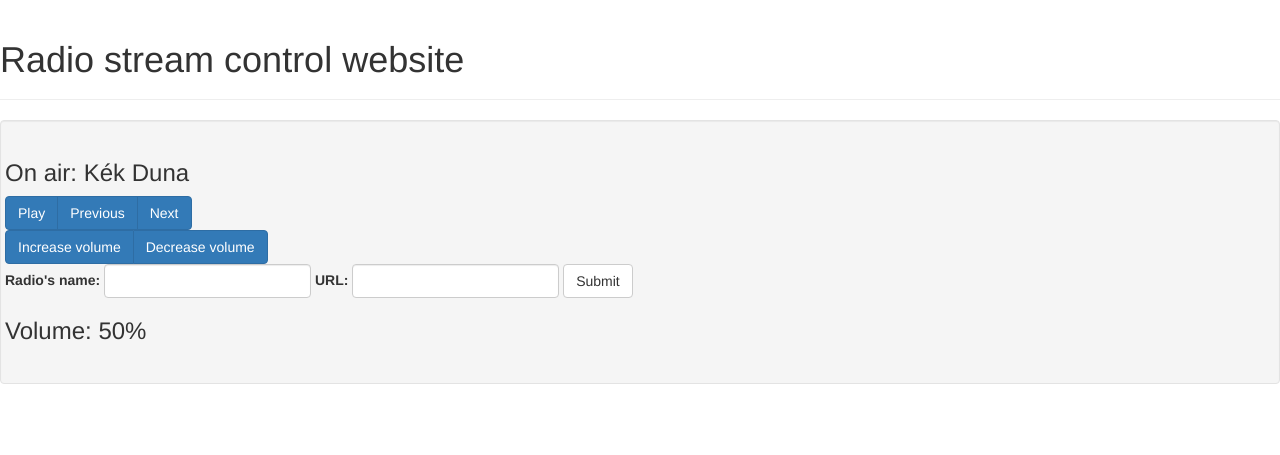
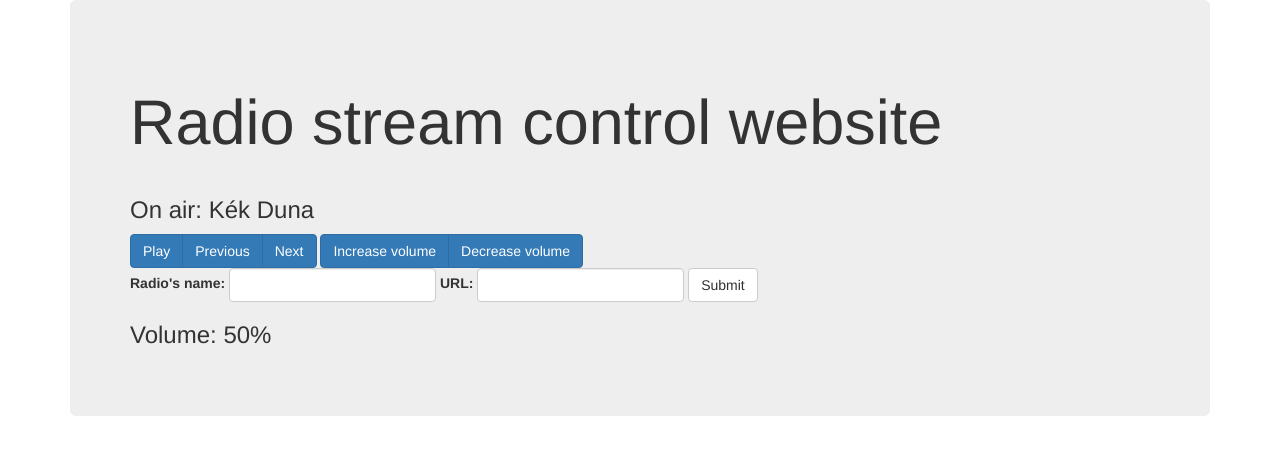
Before and after one commit to bendeguz-szatmari/python-piradio, a Flask app: page / in a window 1280 px wide. Shown: the top 455 px of the page. Run offline with Flask 2, Linux system fonts and the light colour scheme; data that the repository does not hold is empty; some libraries are stand-ins or nearby versions.

Commit message:
RF: elements moved to the middle

```diff
--- a/source/templates/index.html
+++ b/source/templates/index.html
@@ -1,26 +1,20 @@
 {% extends "layout.html" %}
 {% block body %}
+<div class="container">
+    <div class="jumbotron align-items-center">
         <div class="page-header">
           <h1>Radio stream control website</h1>
         </div>
-<div class="well">
-    <div class="row">
         <h3 id="current_radio">On air:</h3>
-    </div>
-    <div class="row">
         <div class="btn-group">
           <button type="button" class="btn btn-primary" id="play">Play</button>
           <button type="button" class="btn btn-primary" id="prev">Previous</button>
           <button type="button" class="btn btn-primary" id="next">Next</button>
         </div>
-    </div>
-    <div class="row">
         <div class="btn-group">
           <button type="button" class="btn btn-primary" id="incr">Increase volume</button>
           <button type="button" class="btn btn-primary" id="decr">Decrease volume</button>
         </div>
-    </div>
-    <div class="row">
         <form class="form-inline">
           <div class="form-group">
             <label for="name">Radio's name:</label>
@@ -32,8 +26,6 @@
           </div>
           <button type="submit" class="btn btn-default">Submit</button>
         </form>
-    </div>
-    <div class="row">
         <h3 id="volume">Volume: 50%<h3>
     </div>
 </div>
```
Lines whose indentation alone changed are shown as unchanged.
